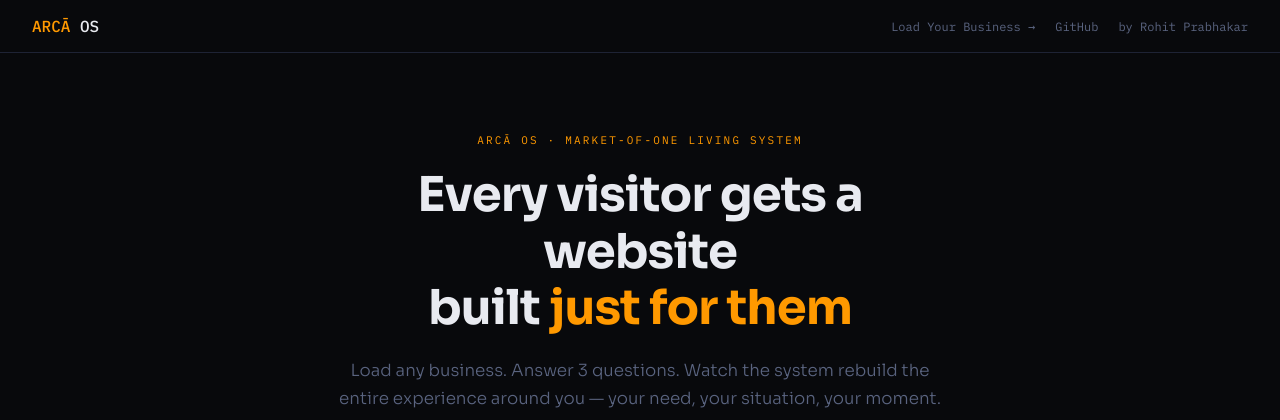
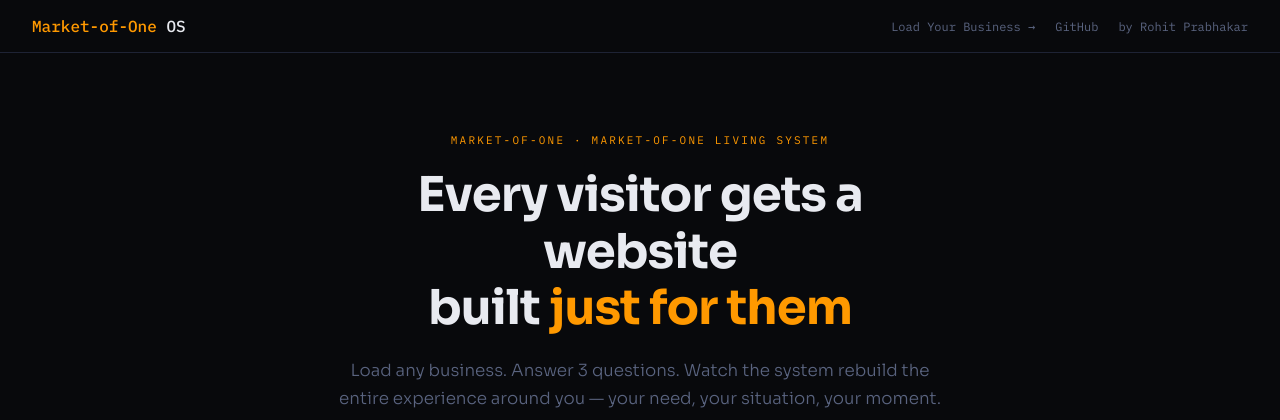
Before and after one commit to RohitPrabhakar/Market-of-One, a Flask app: page / in a window 1280 px wide. Shown: the top 420 px of the page. Run offline with Flask 3, Linux system fonts and the light colour scheme.

Commit message:
rebrand: ARCĀ OS → Market-of-One everywhere
Market-of-One is the core concept — applied across all agents,
templates, README, config files, and data. Clean slate.

```diff
--- a/agents/channel_agent/__init__.py
+++ b/agents/channel_agent/__init__.py
@@ -1,5 +1,5 @@
 """
-ARCĀ Channel Agent — COMING SOON
+Market-of-One Channel Agent — COMING SOON
 ----------------------------------
 Optichannel Routing layer of the Living System.
 
@@ -19,7 +19,7 @@
 ────────────────────────────────────────────────────────────
 👋  WANT TO CONTRIBUTE THIS AGENT?
 
-This is an open-source component of the ARCĀ framework.
+This is an open-source component of the Market-of-One.
 We are actively looking for contributors to build the
 Channel Agent. If you are working with:
 
@@ -30,7 +30,7 @@
 
 ...this is your layer to own.
 
-Open an issue: https://github.com/rohitprabhakar/arca-os
+Open an issue: https://github.com/rohitprabhakar/market-of-one
 Label: [channel-agent]
 ────────────────────────────────────────────────────────────
 
--- a/agents/content_agent/__init__.py
+++ b/agents/content_agent/__init__.py
@@ -1,5 +1,5 @@
 """
-ARCĀ Content Agent
+Market-of-One Content Agent
 ------------------
 Cerebellum layer of the Living System.
 
@@ -20,7 +20,7 @@
 
 
 
-SYSTEM_PROMPT = """You are the Content Agent inside the ARCĀ Living System.
+SYSTEM_PROMPT = """You are the Content Agent inside the Market-of-One Living System.
 
 You receive a real-time customer context profile from the Context Agent
 and generate a hyper-personalized outreach message.
--- a/agents/context_agent/__init__.py
+++ b/agents/context_agent/__init__.py
@@ -1,5 +1,5 @@
 """
-ARCĀ Context Agent — Visitor Edition
+Market-of-One Context Agent — Visitor Edition
 --------------------------------------
 Synthesizes a visitor's onboarding answers into a
 real-time context profile that drives page generation.
@@ -8,7 +8,7 @@
 import json, uuid
 
 
-SYSTEM_PROMPT = """You are the ARCĀ Context Agent. A visitor just answered 3 onboarding questions.
+SYSTEM_PROMPT = """You are the Market-of-One Context Agent. A visitor just answered 3 onboarding questions.
 Build their real-time context profile so the Page Agent can generate a personalized experience.
 
 Return ONLY valid JSON:
--- a/agents/ethics_agent/__init__.py
+++ b/agents/ethics_agent/__init__.py
@@ -1,5 +1,5 @@
 """
-ARCĀ Ethics Agent — COMING SOON
+Market-of-One Ethics Agent — COMING SOON
 --------------------------------
 Frontal Lobe layer of the Living System.
 
@@ -19,7 +19,7 @@
 ────────────────────────────────────────────────────────────
 👋  WANT TO CONTRIBUTE THIS AGENT?
 
-This is an open-source component of the ARCĀ framework.
+This is an open-source component of the Market-of-One.
 We are actively looking for contributors to build the
 Ethics Agent. If you are working in:
 
@@ -30,7 +30,7 @@
 
 ...this is your layer to own.
 
-Open an issue: https://github.com/rohitprabhakar/arca-os
+Open an issue: https://github.com/rohitprabhakar/market-of-one
 Label: [ethics-agent]
 ────────────────────────────────────────────────────────────
 
--- a/agents/page_agent/__init__.py
+++ b/agents/page_agent/__init__.py
@@ -1,5 +1,5 @@
 """
-ARCĀ Page Agent
+Market-of-One Page Agent
 ---------------
 The heart of the Market-of-One experience.
 
@@ -15,7 +15,7 @@
 import json
 
 
-SYSTEM_PROMPT = """You are the ARCĀ Page Agent — a hyper-personalization engine.
+SYSTEM_PROMPT = """You are the Market-of-One Page Agent — a hyper-personalization engine.
 
 You receive:
 1. A visitor's context profile (who they are, what they need right now)
--- a/agents/questions_agent/__init__.py
+++ b/agents/questions_agent/__init__.py
@@ -1,5 +1,5 @@
 """
-ARCĀ Questions Agent
+Market-of-One Questions Agent
 ---------------------
 Takes a business profile + owner-provided context
 (common customers, top services, frequent questions)
@@ -14,9 +14,9 @@
 import json
 
 
-SYSTEM_PROMPT = """You are the ARCĀ Questions Agent.
+SYSTEM_PROMPT = """You are the Market-of-One Questions Agent.
 
-A business owner has loaded their business into the ARCĀ system.
+A business owner has loaded their business into the Market-of-One system.
 Your job: generate exactly 3 onboarding questions to ask their website visitors.
 
 These questions must:
--- a/agents/scraper_agent/__init__.py
+++ b/agents/scraper_agent/__init__.py
@@ -1,5 +1,5 @@
 """
-ARCĀ Scraper Agent
+Market-of-One Scraper Agent
 ------------------
 Reads a business URL and extracts a structured profile:
 name, what they do, products/services, value props, tone.
--- a/app.py
+++ b/app.py
@@ -1,6 +1,6 @@
 """
-ARCĀ OS — Market-of-One Living System
-https://github.com/rohitprabhakar/arca-os
+Market-of-One — Market-of-One Living System
+https://github.com/rohitprabhakar/market-of-one
 """
 from flask import Flask, render_template, jsonify, request, session
 import json, os, uuid, time
@@ -8,7 +8,7 @@
 
 load_dotenv()
 app = Flask(__name__)
-app.secret_key = os.environ.get("SECRET_KEY", "arca-os-dev-key-change-in-prod")
+app.secret_key = os.environ.get("SECRET_KEY", "market-of-one-dev-key-change-in-prod")
 
 OPENAI_API_KEY = os.environ.get("OPENAI_API_KEY", "")
 LIVE_MODE = bool(OPENAI_API_KEY and not OPENAI_API_KEY.startswith("sk-your"))
@@ -199,5 +199,5 @@
 if __name__ == "__main__":
     label = "LIVE MODE" if LIVE_MODE else "DEMO MODE (no API key)"
     port = int(os.environ.get("PORT", 5000))
-    print(f"\n ARCA OS · {label}  →  http://localhost:{port}\n")
+    print(f"\n Market-of-One · {label}  →  http://localhost:{port}\n")
     app.run(debug=False, host="0.0.0.0", port=port)
--- a/docker-compose.yml
+++ b/docker-compose.yml
@@ -1,6 +1,6 @@
 version: "3.9"
 services:
-  arca-os:
+  market-of-one:
     build: .
     ports:
       - "5000:5000"
--- a/render.yaml
+++ b/render.yaml
@@ -1,6 +1,6 @@
 services:
   - type: web
-    name: arca-os
+    name: market-of-one
     runtime: python
     buildCommand: pip install -r requirements.txt
     startCommand: python app.py
--- a/templates/index.html
+++ b/templates/index.html
@@ -3,7 +3,7 @@
 <head>
 <meta charset="UTF-8">
 <meta name="viewport" content="width=device-width, initial-scale=1.0">
-<title>ARCĀ OS — Market-of-One</title>
+<title>Market-of-One — Market-of-One</title>
 <link href="https://fonts.googleapis.com/css2?family=IBM+Plex+Mono:wght@400;500&family=Sora:wght@300;400;600;700&display=swap" rel="stylesheet">
 <style>
 :root{--bg:#08090c;--surface:#0f1117;--card:#141720;--border:#1e2335;--text:#e8eaf0;--muted:#5a6480;--accent:#FF9900;--accent-glow:rgba(255,153,0,0.12);--blue:#4d9de0;--green:#4ade80;--mono:'IBM Plex Mono',monospace;--sans:'Sora',sans-serif;}
@@ -51,15 +51,15 @@
 </head>
 <body>
 <div class="topbar">
-  <div class="logo"><span>ARCĀ</span> OS</div>
+  <div class="logo"><span>Market-of-One</span> OS</div>
   <div class="topbar-links">
     <a href="/setup">Load Your Business →</a>
-    <a href="https://github.com/rohitprabhakar/arca-os" target="_blank">GitHub</a>
+    <a href="https://github.com/rohitprabhakar/market-of-one" target="_blank">GitHub</a>
     <a href="https://rohitprabhakar.com" target="_blank">by Rohit Prabhakar</a>
   </div>
 </div>
 <div class="hero">
-  <div class="hero-label">ARCĀ OS · Market-of-One Living System</div>
+  <div class="hero-label">Market-of-One · Market-of-One Living System</div>
   <h1>Every visitor gets a website<br>built <em>just for them</em></h1>
   <p>Load any business. Answer 3 questions. Watch the system rebuild the entire experience around you — your need, your situation, your moment.</p>
   <div class="hero-actions">
--- a/templates/setup.html
+++ b/templates/setup.html
@@ -3,7 +3,7 @@
 <head>
 <meta charset="UTF-8">
 <meta name="viewport" content="width=device-width, initial-scale=1.0">
-<title>Load Your Business — ARCĀ OS</title>
+<title>Load Your Business — Market-of-One</title>
 <link href="https://fonts.googleapis.com/css2?family=IBM+Plex+Mono:wght@400;500&family=Sora:wght@300;400;600;700&display=swap" rel="stylesheet">
 <style>
 :root{--bg:#08090c;--surface:#0f1117;--card:#141720;--border:#1e2335;--text:#e8eaf0;--muted:#5a6480;--accent:#FF9900;--green:#4ade80;--red:#f87171;--mono:'IBM Plex Mono',monospace;--sans:'Sora',sans-serif;}
@@ -67,7 +67,7 @@
 </head>
 <body>
 <div class="topbar">
-  <a class="logo" href="/"><span>ARCĀ</span> OS</a>
+  <a class="logo" href="/"><span>Market-of-One</span> OS</a>
   <a class="back" href="/">← Back to demos</a>
 </div>
 <div class="main">
```
Also changed, not shown: templates/visitor.html (+4 -4 lines), README.md.
